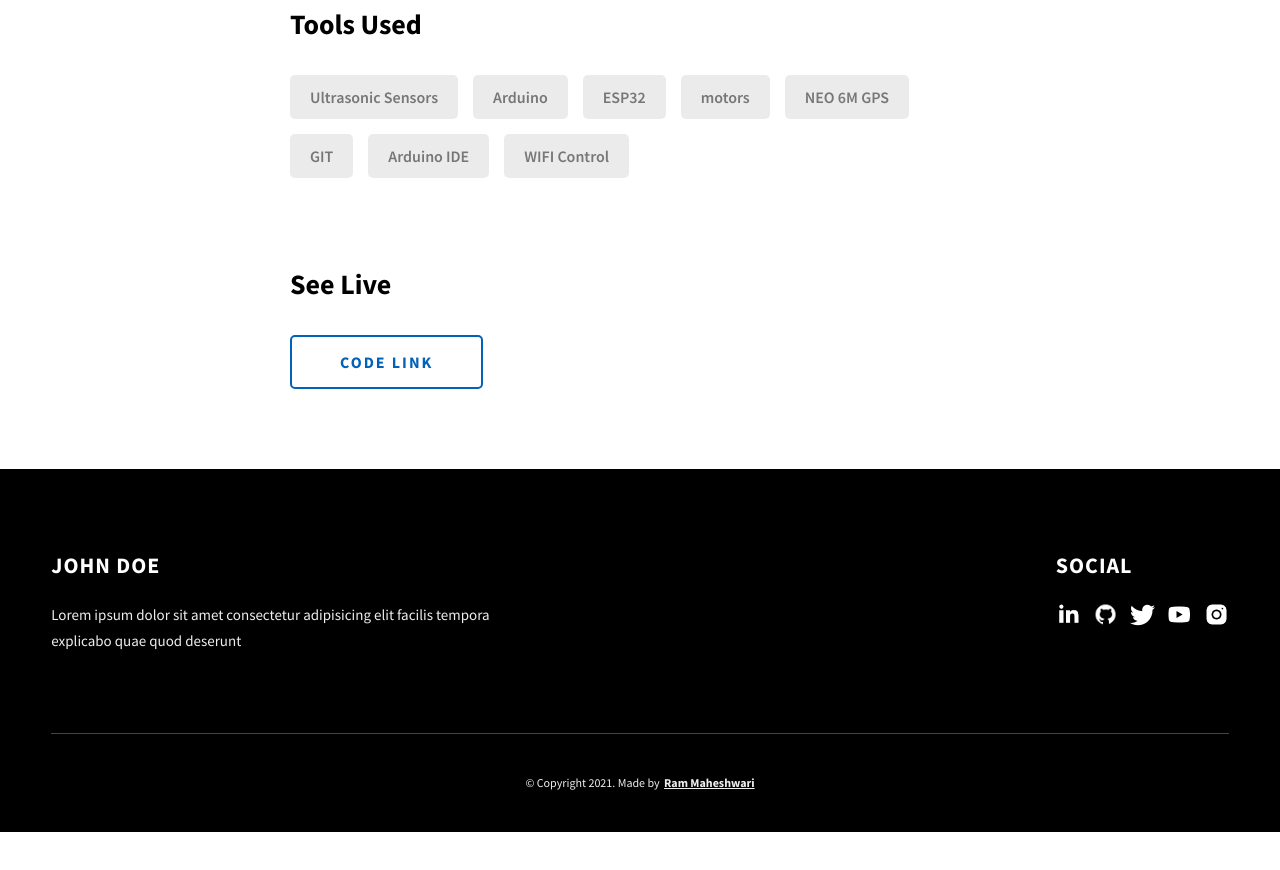
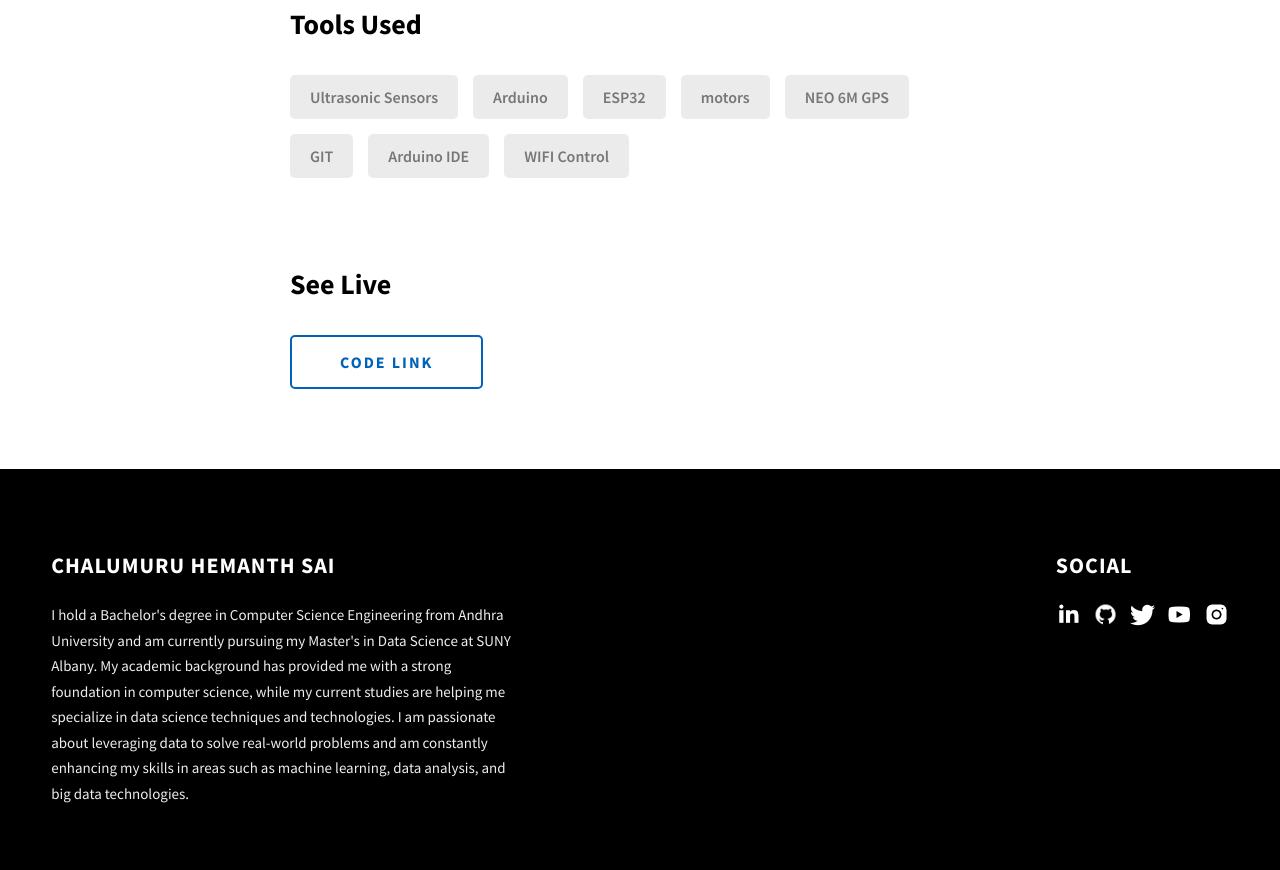
Before and after one commit to chalumuru-hemanth/Portfolio, a website: page project-2.html in a window 1280 px wide. Shown: the part 1882-2752 px from the top of the page. Before the commit the page ends 2714 px from the top, so only its background shows below. Drawn offline with Linux system fonts and the light colour scheme.

Commit message:
project 2 photo

```diff
--- a/project-2.html
+++ b/project-2.html
@@ -207,20 +207,17 @@
             </div>
           </div>
           <div class="main-footer__row main-footer__row-2">
-            <h4 class="heading heading-sm text-lt">John Doe</h4>
+            <h4 class="heading heading-sm text-lt">Chalumuru Hemanth Sai</h4>
             <p class="main-footer__short-desc">
-              Lorem ipsum dolor sit amet consectetur adipisicing elit facilis
-              tempora explicabo quae quod deserunt
+              I hold a Bachelor's degree in Computer Science Engineering from Andhra University and am currently
+              pursuing my Master's in Data Science at SUNY Albany. My academic background has provided me with a strong
+               foundation in computer science, while my current studies are helping me specialize in data science techniques
+                and technologies. I am passionate about leveraging data to solve real-world problems and am
+                constantly enhancing my skills in areas such as machine learning, data analysis, and big data technologies.
             </p>
           </div>
         </div>
 
-        <div class="main-footer__lower">
-          &copy; Copyright 2021. Made by
-          <a rel="noreferrer" target="_blank" href="https://rammaheshwari.com"
-            >Ram Maheshwari</a
-          >
-        </div>
       </div>
     </footer>
     <script src="./index.js"></script>
```
Also changed, not shown: project-1.html (+5 -9 lines), project-3.html (+6 -10 lines).
